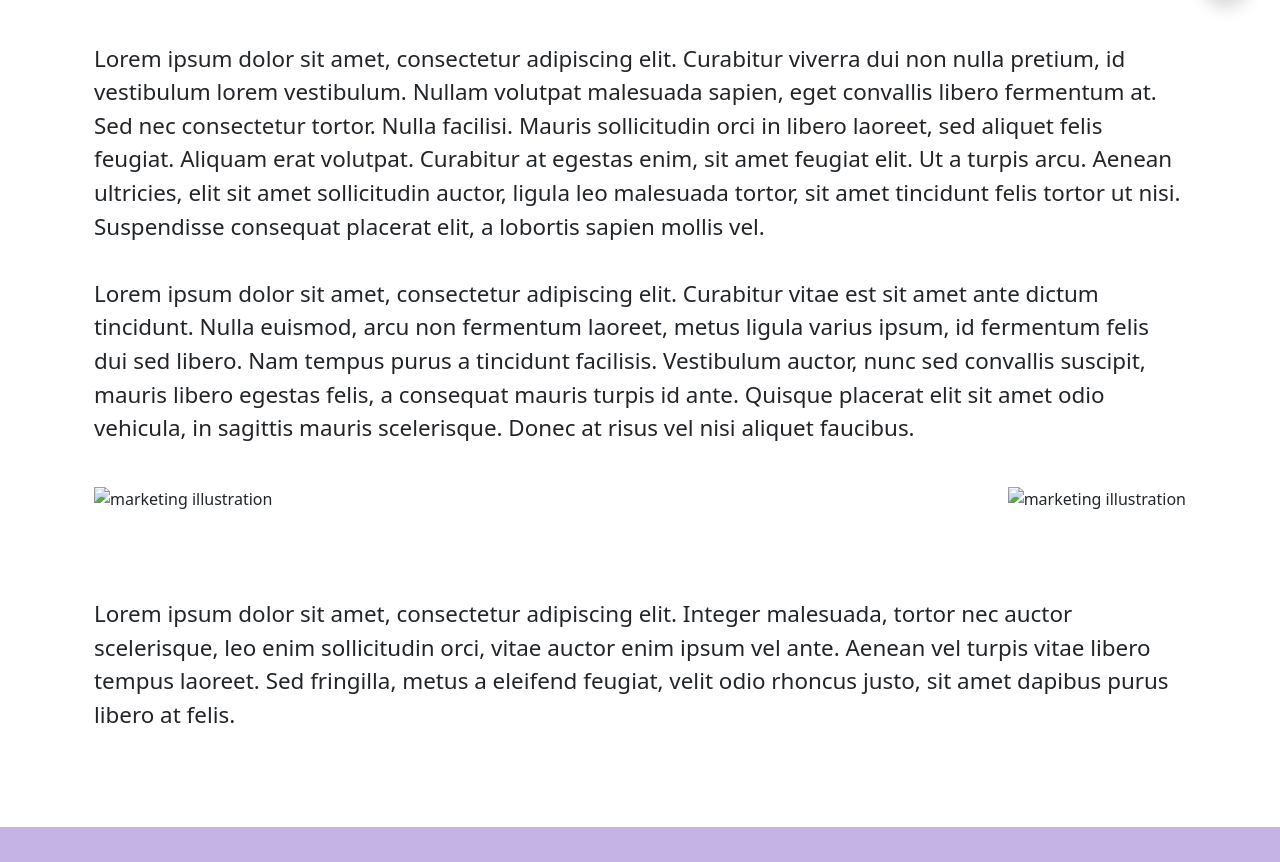
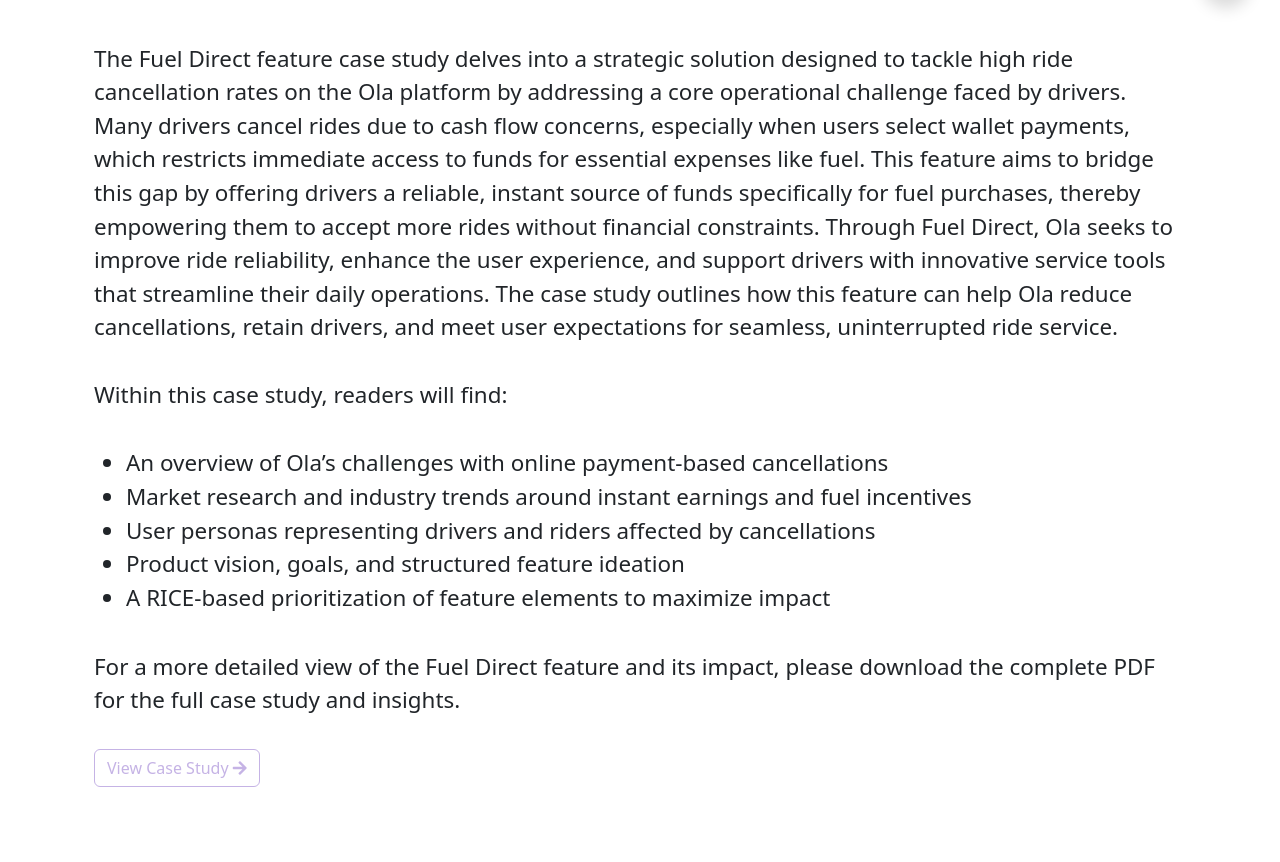
Before and after one commit to Paridhi-31/portfolio, a website: page Ola - Fuel Direct.html in a window 1280 px wide. Shown: the part 770-1632 px from the top of the page. Drawn offline with nearby package versions, Linux system fonts and the light colour scheme.

Commit message:
OLA AND PAYTM PAGE UPDATE.

```diff
--- a/Ola - Fuel Direct.html
+++ b/Ola - Fuel Direct.html
@@ -41,10 +41,10 @@
 <section id="about" class="about">
   <div class="container">
     <div class="row text-center mt-5">
-      <h1 class="display-3 fw-bold text-capitalize">Project Name</h1>
+      <h1 class="display-3 fw-bold text-capitalize">Ola - Fuel Direct</h1>
       <div class="heading-line"></div>
       <p class="lead">
-        Lorem ipsum dolor sit amet consectetur adipisicing elit. Sint porro temporibus distinctio.
+        Instant Fuel Access for Drivers’ Cash Flow
       </p>
     </div>
 
@@ -58,42 +58,41 @@
       <div class="col-lg-12 col-md-12 col-sm-12 col-xs-12 article mt-4">
         <div class="article">
           <p class="display-2--description lh-base">
-            Lorem ipsum dolor sit amet, consectetur adipiscing elit. Curabitur viverra dui non nulla pretium,
-            id vestibulum lorem vestibulum. Nullam volutpat malesuada sapien, eget convallis libero fermentum at.
-            Sed nec consectetur tortor. Nulla facilisi. Mauris sollicitudin orci in libero laoreet, sed aliquet felis feugiat.
-
-            Aliquam erat volutpat. Curabitur at egestas enim, sit amet feugiat elit. Ut a turpis arcu.
-            Aenean ultricies, elit sit amet sollicitudin auctor, ligula leo malesuada tortor, sit amet tincidunt
-            felis tortor ut nisi. Suspendisse consequat placerat elit, a lobortis sapien mollis vel.
-
-<br><br>Lorem ipsum dolor sit amet, consectetur adipiscing elit. Curabitur vitae est sit amet ante dictum tincidunt.
-Nulla euismod, arcu non fermentum laoreet, metus ligula varius ipsum, id fermentum felis dui sed libero.
-Nam tempus purus a tincidunt facilisis.
-
-Vestibulum auctor, nunc sed convallis suscipit, mauris libero egestas felis, a consequat mauris turpis id ante.
-Quisque placerat elit sit amet odio vehicula, in sagittis mauris scelerisque. Donec at risus vel nisi aliquet faucibus.
+            The Fuel Direct feature case study delves into a strategic solution designed to tackle high ride cancellation rates
+            on the Ola platform by addressing a core operational challenge faced by drivers. Many drivers cancel rides due to
+            cash flow concerns, especially when users select wallet payments, which restricts immediate access to funds for
+            essential expenses like fuel. This feature aims to bridge this gap by offering drivers a reliable, instant source of
+            funds specifically for fuel purchases, thereby empowering them to accept more rides without financial constraints.
+            Through Fuel Direct, Ola seeks to improve ride reliability, enhance the user experience, and support drivers with
+            innovative service tools that streamline their daily operations. The case study outlines how this feature can help Ola
+            reduce cancellations, retain drivers, and meet user expectations for seamless, uninterrupted ride service.
 
 
-<div class="row">
-    <div class="col-lg-6 col-md-6 col-sm-12 col-xs-12 services mt-4">
-        <div class="services__pic">
-            <img src="images/services/service-3.png" alt="marketing illustration" class="img-fluid">
-          </div>
-    </div>
-    <div class="col-lg-6 col-md-6 col-sm-12 col-xs-12 services mt-4 text-end">
-      <div class="services__pic">
-        <img src="images/services/service-3.png" alt="marketing illustration" class="img-fluid">
+          <br><br>Within this case study, readers will find:
+          <ul class="display-2--description lh-base">
+            <li>An overview of Ola’s challenges with online payment-based cancellations</li>
+            <li>Market research and industry trends around instant earnings and fuel incentives</li>
+            <li>User personas representing drivers and riders affected by cancellations</li>
+            <li>Product vision, goals, and structured feature ideation
+            <li>A RICE-based prioritization of feature elements to maximize impact</li>
+          </ul>
+
+           <p class="display-2--description lh-base">
+            For a more detailed view of the Fuel Direct feature and its impact, please download the complete PDF for the full case study and
+            insights.
+           </p>
+          </p>
+
+          <!-- PDF BUTTON with link -->
+    <div class="row mb-4 g-3">
+      <div class="col-md-12">
+        <a href="pdfs/OLA Case Study.pdf" target="_blank">
+          <button class="btn btn-outline-primary" type="button">View Case Study
+            <span><i class="fas fa-arrow-right"></i></span>
+          </button>
+        </a>
       </div>
     </div>
-  </div>
-
-  <p class="display-2--description lh-base">
-      <br><br>Lorem ipsum dolor sit amet, consectetur adipiscing elit. Integer malesuada, tortor nec auctor scelerisque,
-       leo enim sollicitudin orci, vitae auctor enim ipsum vel ante. Aenean vel turpis vitae libero tempus laoreet.
-
-    Sed fringilla, metus a eleifend feugiat, velit odio rhoncus justo, sit amet dapibus purus libero at felis.
-   </p>
-          </p>
         </div>
       </div>
     </div>
```
Also changed, not shown: Paytm - SmartSplit.html (+36 -39 lines), Plunge.html (+2 -2 lines), Spotify Ads 2.0.html (+2 -2 lines), Zomato - PriceGuard.html (+2 -2 lines), scss/components/_buttons.scss (line endings or trailing spaces), 2 other files.
